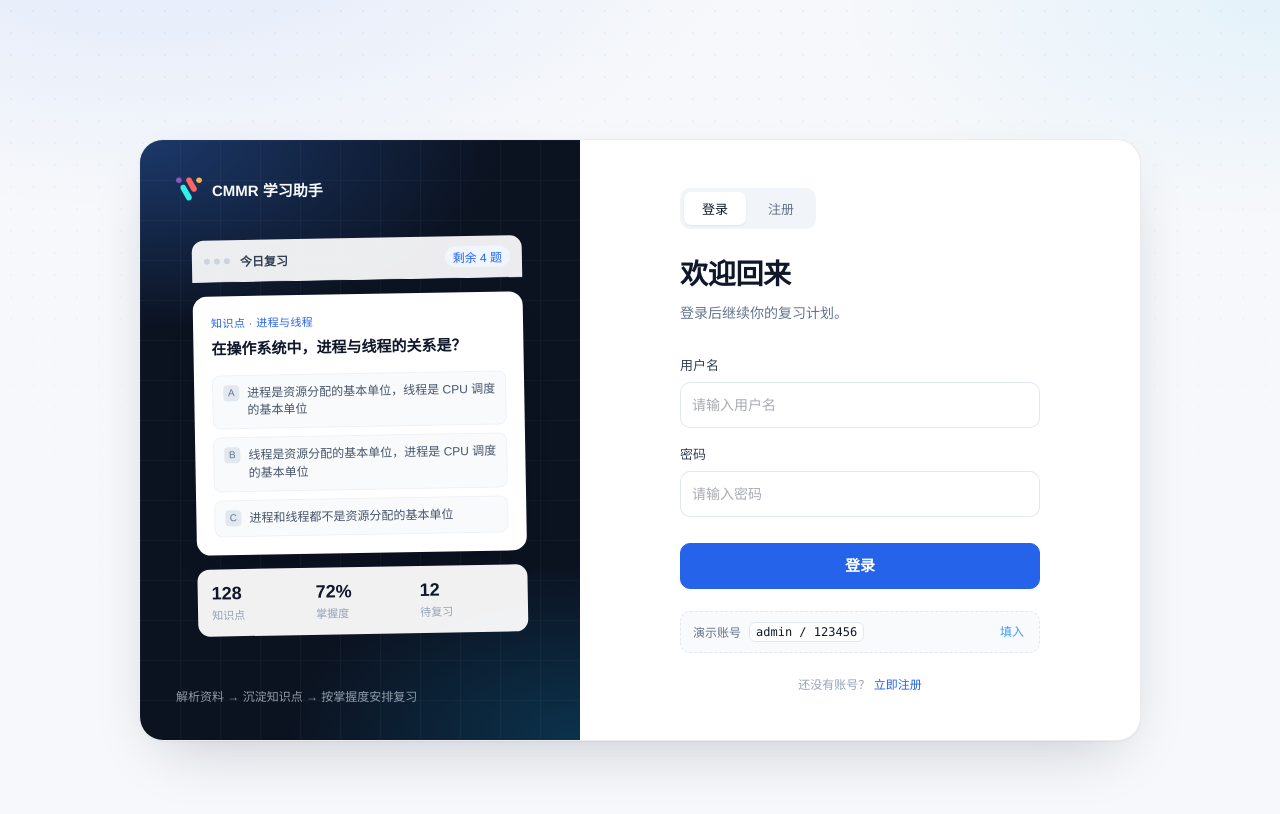
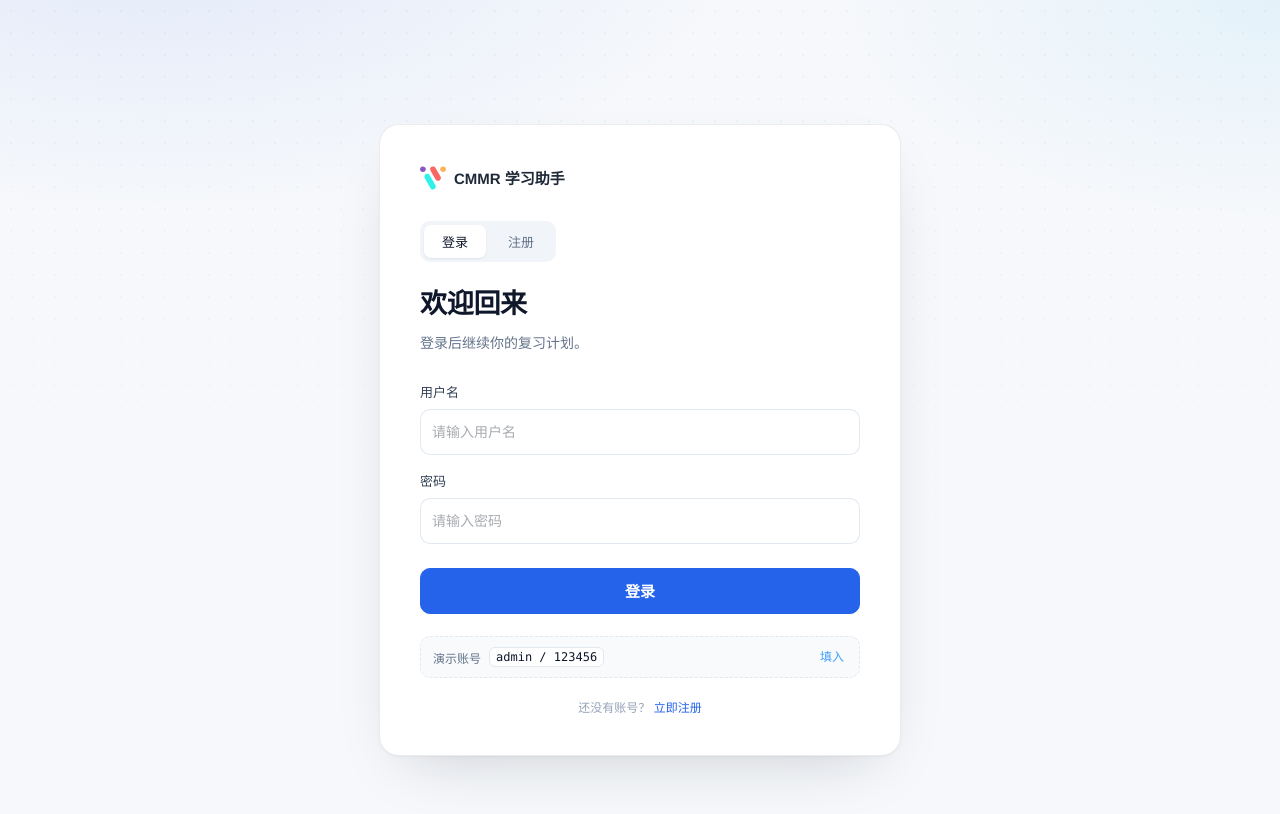
Before and after one commit to Zhong-fan/study-loop, a Vue app in the folder frontend/: page /#/login in a window 1280 px wide. Shown: the top 814 px of the page. Built offline with nearby package versions, Linux system fonts and the light colour scheme; a small style sheet from the web is missing.

Commit message:
[refactor] 登录/注册改为居中单卡片，去掉左侧静态预览

```diff
--- a/frontend/src/views/pages/login.vue
+++ b/frontend/src/views/pages/login.vue
@@ -1,53 +1,14 @@
 <template>
     <div class="auth-page">
-        <div class="auth-shell">
-            <!-- 左侧产品预览：宽屏显示，窄屏隐藏 -->
-            <aside class="visual">
-                <div class="visual-brand">
-                    <img src="../../assets/img/logo.svg" alt="" />
-                    <span>CMMR 学习助手</span>
-                </div>
-
-                <div class="mock" aria-hidden="true">
-                    <div class="mock-bar">
-                        <span class="dots"><i></i><i></i><i></i></span>
-                        <span class="mock-title">今日复习</span>
-                        <span class="mock-chip">剩余 4 题</span>
-                    </div>
-
-                    <div class="mock-card">
-                        <div class="mock-kp">知识点 · 进程与线程</div>
-                        <p class="mock-q">在操作系统中，进程与线程的关系是？</p>
-                        <div class="mock-option"><i>A</i>进程是资源分配的基本单位，线程是 CPU 调度的基本单位</div>
-                        <div class="mock-option"><i>B</i>线程是资源分配的基本单位，进程是 CPU 调度的基本单位</div>
-                        <div class="mock-option"><i>C</i>进程和线程都不是资源分配的基本单位</div>
-                    </div>
-
-                    <div class="mock-stats">
-                        <div><b>128</b><span>知识点</span></div>
-                        <div><b>72%</b><span>掌握度</span></div>
-                        <div><b>12</b><span>待复习</span></div>
-                    </div>
-                </div>
-
-                <p class="visual-note">解析资料 → 沉淀知识点 → 按掌握度安排复习</p>
-            </aside>
-
-            <!-- 右侧表单 -->
-            <main class="panel">
-                <div class="panel-inner">
-                    <div class="mobile-brand">
+        <div class="auth-card">
+            <div class="brand">
                 <img src="../../assets/img/logo.svg" alt="" />
                 <span>CMMR 学习助手</span>
             </div>
 
             <div class="tabs" role="tablist">
-                        <router-link to="/login" class="tab" :class="{ active: !registerMode }">
-                            登录
-                        </router-link>
-                        <router-link to="/register" class="tab" :class="{ active: registerMode }">
-                            注册
-                        </router-link>
+                <router-link to="/login" class="tab" :class="{ active: !registerMode }">登录</router-link>
+                <router-link to="/register" class="tab" :class="{ active: registerMode }">注册</router-link>
             </div>
 
             <h1 class="title">{{ registerMode ? '创建你的账号' : '欢迎回来' }}</h1>
@@ -138,8 +99,6 @@
                     {{ registerMode ? '返回登录' : '立即注册' }}
                 </router-link>
             </p>
-                </div>
-            </main>
         </div>
     </div>
 </template>
@@ -279,199 +238,30 @@ const fillDemo = () => {
     pointer-events: none;
 }
 
-.auth-shell {
+.auth-card {
     position: relative;
-    display: grid;
-    grid-template-columns: 440px 1fr;
     width: 100%;
-    max-width: 1000px;
-    min-height: 600px;
+    max-width: 440px;
     margin: auto;
+    padding: 40px;
     background: #fff;
     border: 1px solid rgba(15, 23, 42, 0.08);
-    border-radius: 24px;
+    border-radius: 20px;
     box-shadow:
         0 1px 2px rgba(16, 24, 40, 0.04),
-        0 24px 60px -24px rgba(16, 24, 40, 0.24);
-    overflow: hidden;
+        0 24px 60px -28px rgba(16, 24, 40, 0.22);
 }
 
-/* 左侧 */
-.visual {
-    position: relative;
-    display: flex;
-    flex-direction: column;
-    gap: 28px;
-    padding: 36px;
-    color: #e2e8f0;
-    background:
-        radial-gradient(600px 320px at 0% 0%, rgba(59, 130, 246, 0.35), transparent 60%),
-        radial-gradient(500px 300px at 100% 100%, rgba(14, 165, 233, 0.22), transparent 60%),
-        #0b1220;
-    overflow: hidden;
-}
-.visual::after {
-    content: '';
-    position: absolute;
-    inset: 0;
-    background-image: linear-gradient(rgba(148, 163, 184, 0.06) 1px, transparent 1px),
-        linear-gradient(90deg, rgba(148, 163, 184, 0.06) 1px, transparent 1px);
-    background-size: 40px 40px;
-    pointer-events: none;
-}
-.visual-brand {
-    position: relative;
-    z-index: 1;
+.brand {
     display: flex;
     align-items: center;
-    gap: 10px;
-    font-size: 15px;
-    font-weight: 600;
-    color: #f8fafc;
-}
-.visual-brand img {
-    width: 26px;
-    height: 26px;
-}
-
-.mock {
-    position: relative;
-    z-index: 1;
-    display: flex;
-    flex-direction: column;
-    gap: 14px;
-    width: 330px;
-    max-width: 100%;
-    align-self: center;
-    margin-top: 8px;
-    transform: rotate(-1deg);
-}
-.mock-bar {
-    display: flex;
-    align-items: center;
-    gap: 10px;
-    padding: 10px 12px;
-    font-size: 12px;
-    color: #64748b;
-    background: rgba(255, 255, 255, 0.92);
-    border-radius: 12px 12px 0 0;
-    border-bottom: 1px solid #eef2f7;
-}
-.dots {
-    display: inline-flex;
-    gap: 4px;
-}
-.dots i {
-    width: 6px;
-    height: 6px;
-    border-radius: 50%;
-    background: #cbd5e1;
-}
-.mock-title {
-    font-weight: 600;
-    color: #334155;
-}
-.mock-chip {
-    margin-left: auto;
-    padding: 2px 8px;
-    color: #2563eb;
-    background: #eff6ff;
-    border-radius: 999px;
-}
-.mock-card {
-    padding: 18px;
-    background: #fff;
-    border-radius: 14px;
-    box-shadow: 0 18px 40px -24px rgba(2, 6, 23, 0.45);
-}
-.mock-kp {
-    font-size: 11px;
-    letter-spacing: 0.4px;
-    color: #2563eb;
-}
-.mock-q {
-    margin: 8px 0 14px;
-    font-size: 15px;
-    font-weight: 600;
-    line-height: 1.5;
-    color: #0f172a;
-}
-.mock-option {
-    display: flex;
-    align-items: flex-start;
     gap: 8px;
-    margin-top: 8px;
-    padding: 9px 10px;
-    font-size: 12px;
-    line-height: 1.45;
-    color: #475569;
-    background: #f8fafc;
-    border: 1px solid #eef2f7;
-    border-radius: 8px;
-}
-.mock-option i {
-    flex: none;
-    width: 16px;
-    height: 16px;
-    font-style: normal;
-    font-size: 10px;
-    line-height: 16px;
-    text-align: center;
-    color: #64748b;
-    background: #e2e8f0;
-    border-radius: 4px;
-}
-.mock-stats {
-    display: grid;
-    grid-template-columns: repeat(3, 1fr);
-    gap: 10px;
-    padding: 14px;
-    background: rgba(255, 255, 255, 0.94);
-    border-radius: 12px;
-}
-.mock-stats div {
-    display: flex;
-    flex-direction: column;
-    gap: 2px;
-}
-.mock-stats b {
-    font-size: 18px;
-    color: #0f172a;
-    font-variant-numeric: tabular-nums;
-}
-.mock-stats span {
-    font-size: 11px;
-    color: #94a3b8;
-}
-.visual-note {
-    position: relative;
-    z-index: 1;
-    margin-top: auto;
-    font-size: 12px;
-    color: rgba(203, 213, 225, 0.7);
-}
-
-/* 右侧 */
-.panel {
-    display: flex;
-    align-items: center;
-    justify-content: center;
-    padding: 48px 56px;
-}
-.panel-inner {
-    width: 100%;
-    max-width: 360px;
-}
-.mobile-brand {
-    display: none;
-    align-items: center;
-    gap: 8px;
-    margin-bottom: 28px;
+    margin-bottom: 30px;
     font-size: 15px;
     font-weight: 600;
     color: var(--sl-text);
 }
-.mobile-brand img {
+.brand img {
     width: 26px;
     height: 26px;
 }
@@ -480,7 +270,7 @@ const fillDemo = () => {
     display: inline-flex;
     gap: 4px;
     padding: 4px;
-    margin-bottom: 28px;
+    margin-bottom: 26px;
     background: #f1f5f9;
     border-radius: 10px;
 }
@@ -504,14 +294,14 @@ const fillDemo = () => {
 
 .title {
     margin: 0;
-    font-size: 28px;
+    font-size: 27px;
     line-height: 1.25;
     font-weight: 700;
     letter-spacing: -0.3px;
     color: #0f172a;
 }
 .subtitle {
-    margin: 10px 0 30px;
+    margin: 10px 0 28px;
     font-size: 14px;
     line-height: 1.6;
     color: #64748b;
@@ -552,7 +342,7 @@ const fillDemo = () => {
 .submit {
     width: 100%;
     height: 46px;
-    margin-top: 10px;
+    margin-top: 8px;
     font-size: 15px;
     font-weight: 600;
     border-radius: 10px;
@@ -591,7 +381,7 @@ const fillDemo = () => {
 }
 
 .legal {
-    margin: 22px 0 0;
+    margin: 20px 0 0;
     font-size: 12px;
     color: #94a3b8;
     text-align: center;
@@ -604,24 +394,13 @@ const fillDemo = () => {
     text-decoration: underline;
 }
 
-@media (max-width: 900px) {
+@media (max-width: 520px) {
     .auth-page {
         padding: 20px;
     }
-    .auth-shell {
-        display: block;
-        min-height: 0;
-        max-width: 440px;
-        margin: auto;
-    }
-    .visual {
-        display: none;
-    }
-    .panel {
-        padding: 32px 24px;
-    }
-    .mobile-brand {
-        display: flex;
+    .auth-card {
+        padding: 28px 22px;
+        border-radius: 16px;
     }
     .title {
         font-size: 24px;
```
Lines whose indentation alone changed are shown as unchanged.
